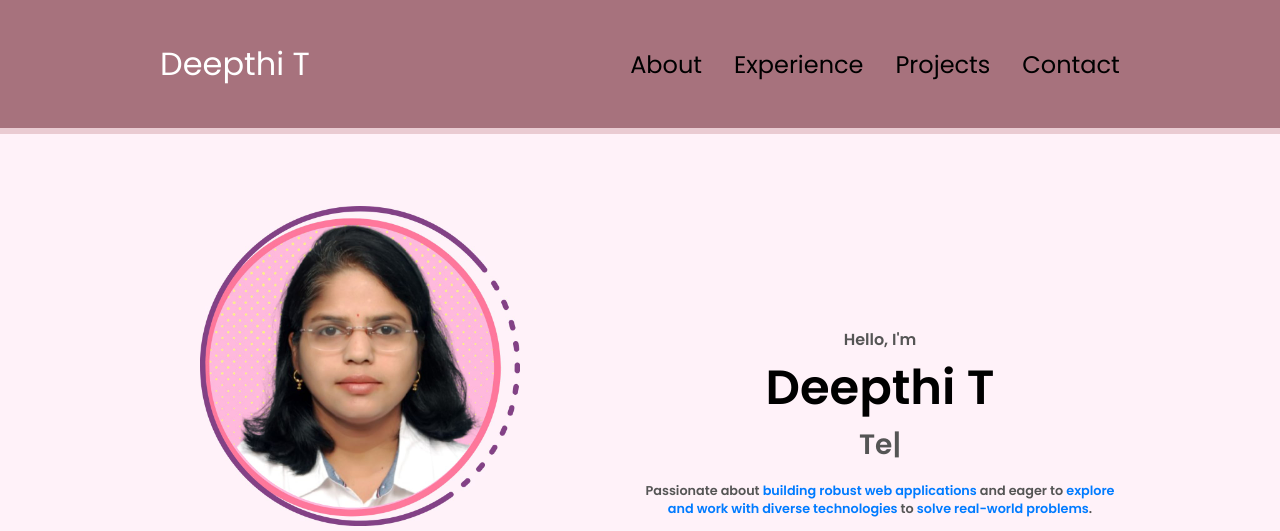
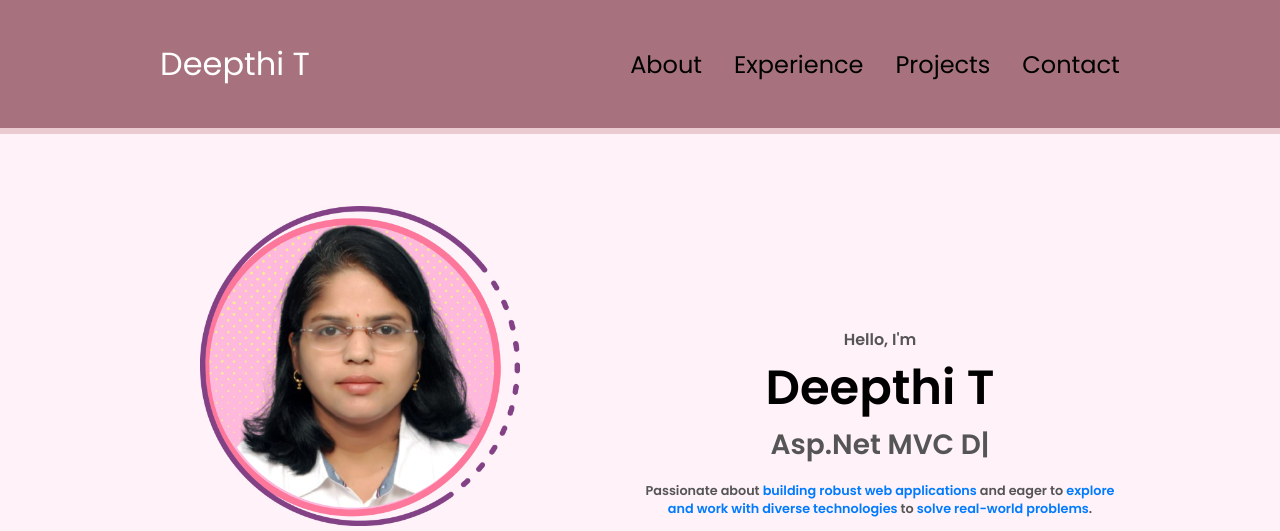
Before and after one commit to explorecoderteam/DeepthiPortfolio, a plain HTML site: page index.html in a window 1280 px wide. Shown: the top 531 px of the page. Drawn offline with nearby package versions, Linux system fonts and the light colour scheme.

Commit message:
Updated typed loop

```diff
--- a/index.html
+++ b/index.html
@@ -219,7 +219,7 @@
     <script src="script.js"></script>
     <script>
         var typed = new Typed("#typing", {
-          strings: ["Engineer", "Asp.Net Developer", "Tech Enthusiast", "Tech Enthusiast"],
+          strings: ["software - Technical Lead", "Asp.Net MVC Developer", "Asp.Net MVC Core", "Tech Enthusiast"],
           typeSpeed: 60,
           backSpeed: 40,
           loop: true
```
